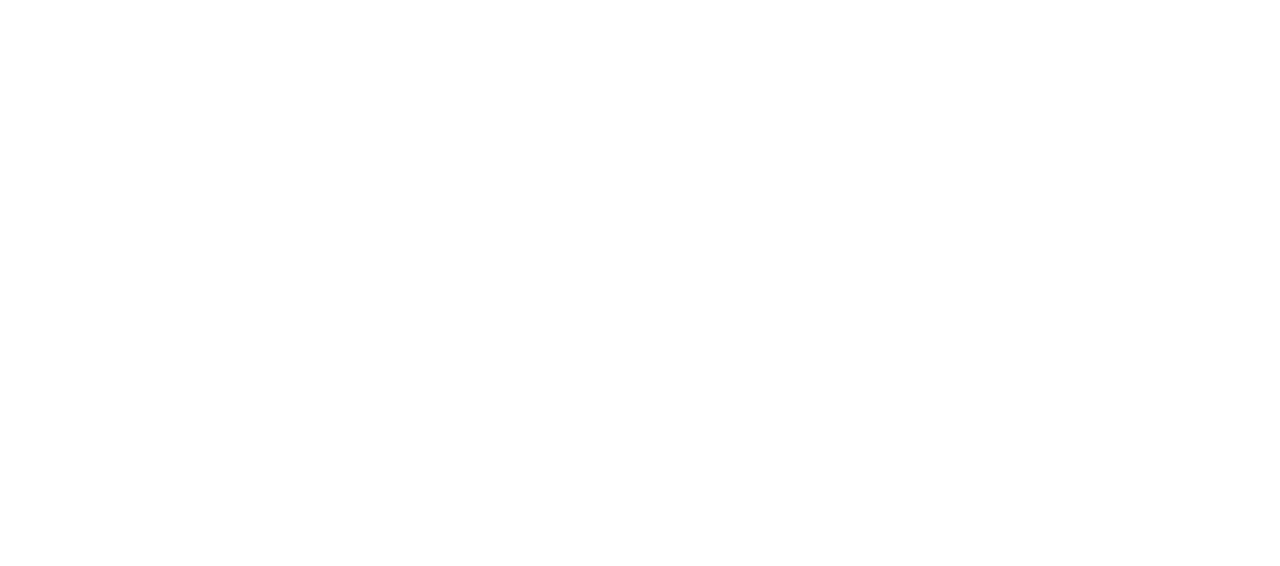
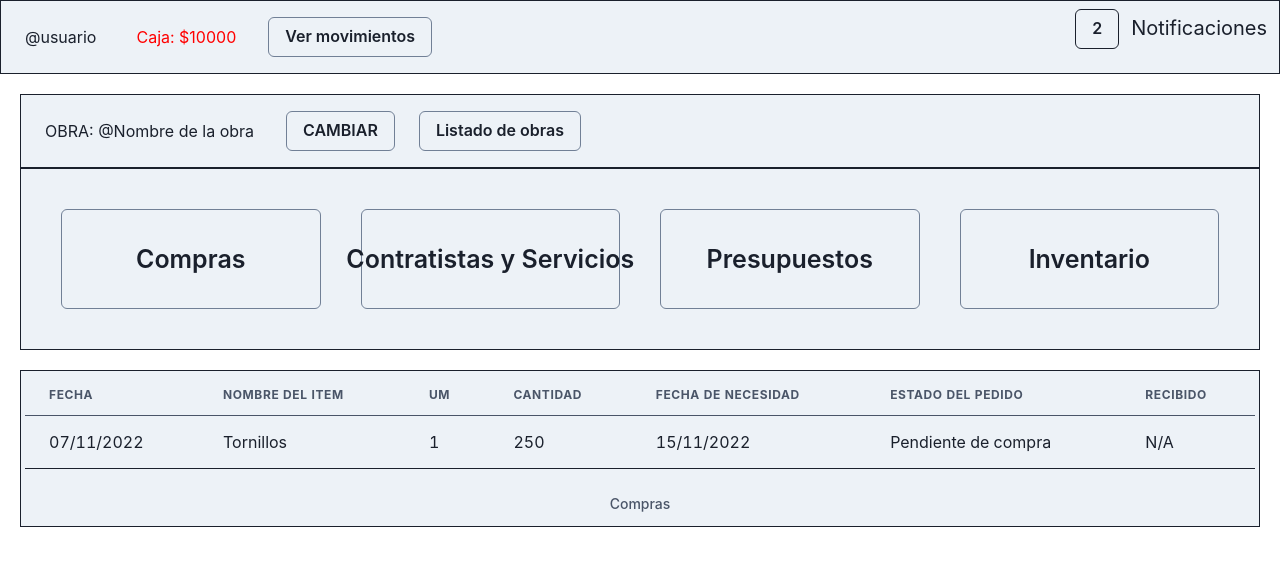
Before and after one commit to BlackmistBasset/quarzo, a React (Create React App) app: page /compras in a window 1280 px wide. Before the commit this address had no page. Shown: the top 566 px of the page. Built offline with nearby package versions, Linux system fonts and the light colour scheme.

Commit message:
wrap component & compras layout
Se agregan los archivos de Wrapper y Compras y se añade la ruta /compras al archivo App.jsx

```diff
--- a/src/App.jsx
+++ b/src/App.jsx
@@ -3,12 +3,14 @@
 
 import { Login } from "./pages/Login";
 import { Register } from "./pages/Register";
+import { Compras } from "./pages/Compras";
 
 export const App = () => {
   return (
     <Routes>
       <Route path="/" element={<Login />} />
       <Route path="/register" element={<Register />} />
+      <Route path="/compras" element={<Compras />} />
     </Routes>
   );
 };
--- /dev/null
+++ b/src/components/Wrapper.jsx
@@ -0,0 +1,51 @@
+
+import React from 'react'
+import { useNavigate } from 'react-router-dom';
+
+import {
+    Center,
+    Box,
+    Text,
+    Flex,
+    FormControl,
+    FormLabel,
+    Input,
+    Button,
+    Stack,
+    InputGroup,
+    FormErrorMessage,
+    InputRightElement,
+    Circle,
+    Spacer,
+} from "@chakra-ui/react";
+
+export const Wrapper = () => {
+
+const navigate = useNavigate();
+
+  return (
+    <>
+        <Flex border="1px" backgroundColor = "gray.100"  p={1}>
+            <Text p={5}>@usuario</Text>
+            <Text p={5} color="red">Caja: $10000</Text>
+            <Button m={3} border="1px" borderColor="gray.500" _hover={{ bg: "blackAlpha.400" }}>Ver movimientos</Button>
+            <Spacer />
+            <Button border="1px" m={1} _hover={{ bg: "blackAlpha.400" }}>2</Button>
+            <Text fontSize="20px" m={2}>Notificaciones</Text>
+        </Flex>
+        <Box m={5}>
+            <Flex border="1px" backgroundColor = "gray.100" p={1}>
+                <Text p={5}>OBRA: @Nombre de la obra</Text>
+                <Button m={3} border="1px" borderColor="gray.500" _hover={{ bg: "blackAlpha.400" }}>CAMBIAR</Button>
+                <Button m={3} border="1px" borderColor="gray.500" _hover={{ bg: "blackAlpha.400" }}>Listado de obras</Button>
+            </Flex>
+            <Center backgroundColor = "gray.100"  border="1px" p={5}>
+                <Button w={400} h={100} fontSize="25px" border="1px" borderColor="gray.500" m={5} _hover={{ bg: "blackAlpha.400" }}>Compras</Button>
+                <Button w={400} h={100} fontSize="25px" border="1px" borderColor="gray.500" m={5} _hover={{ bg: "blackAlpha.400" }}>Contratistas y Servicios</Button>
+                <Button w={400} h={100} fontSize="25px" border="1px" borderColor="gray.500" m={5} _hover={{ bg: "blackAlpha.400" }}>Presupuestos</Button>
+                <Button w={400} h={100} fontSize="25px" border="1px" borderColor="gray.500" m={5} _hover={{ bg: "blackAlpha.400" }}>Inventario</Button>
+            </Center>
+        </Box>
+    </>
+  )
+}
--- /dev/null
+++ b/src/pages/Compras.jsx
@@ -0,0 +1,48 @@
+import React from 'react'
+
+import { Wrapper } from '../components/Wrapper'
+import {
+  Table,
+  Thead,
+  Tbody,
+  Tfoot,
+  Tr,
+  Th,
+  Td,
+  TableCaption,
+  TableContainer,
+} from '@chakra-ui/react'
+export const Compras = () => {
+  return (
+    <>
+    <Wrapper />
+      <TableContainer border="1px" backgroundColor = "gray.100" p={1} m={5} whiteSpace="wrap">
+        <Table variant='simple' colorScheme='gray.500'>
+          <TableCaption>Compras</TableCaption>
+          <Thead>
+            <Tr>
+              <Th>Fecha</Th>
+              <Th>Nombre del item</Th>
+              <Th>UM</Th>
+              <Th>Cantidad</Th>
+              <Th>Fecha de necesidad</Th>
+              <Th>Estado del pedido</Th>
+              <Th>Recibido</Th>
+            </Tr>
+          </Thead>
+          <Tbody>
+            <Tr>
+              <Td>07/11/2022</Td>
+              <Td>Tornillos</Td>
+              <Td>1</Td>
+              <Td>250</Td>
+              <Td>15/11/2022</Td>
+              <Td>Pendiente de compra</Td>
+              <Td> N/A</Td>
+            </Tr>
+          </Tbody>
+        </Table>
+      </TableContainer>
+    </>
+  )
+}
```
